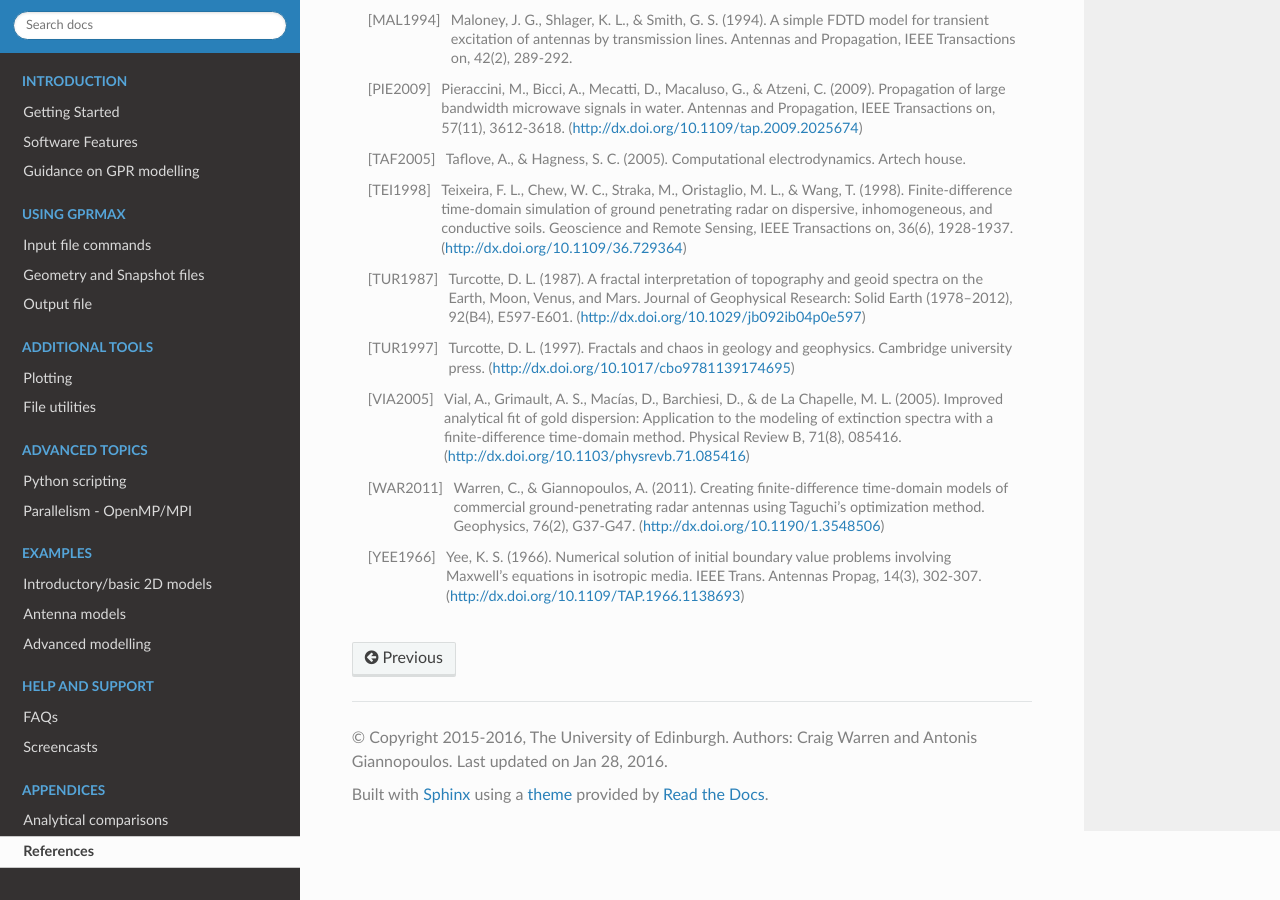
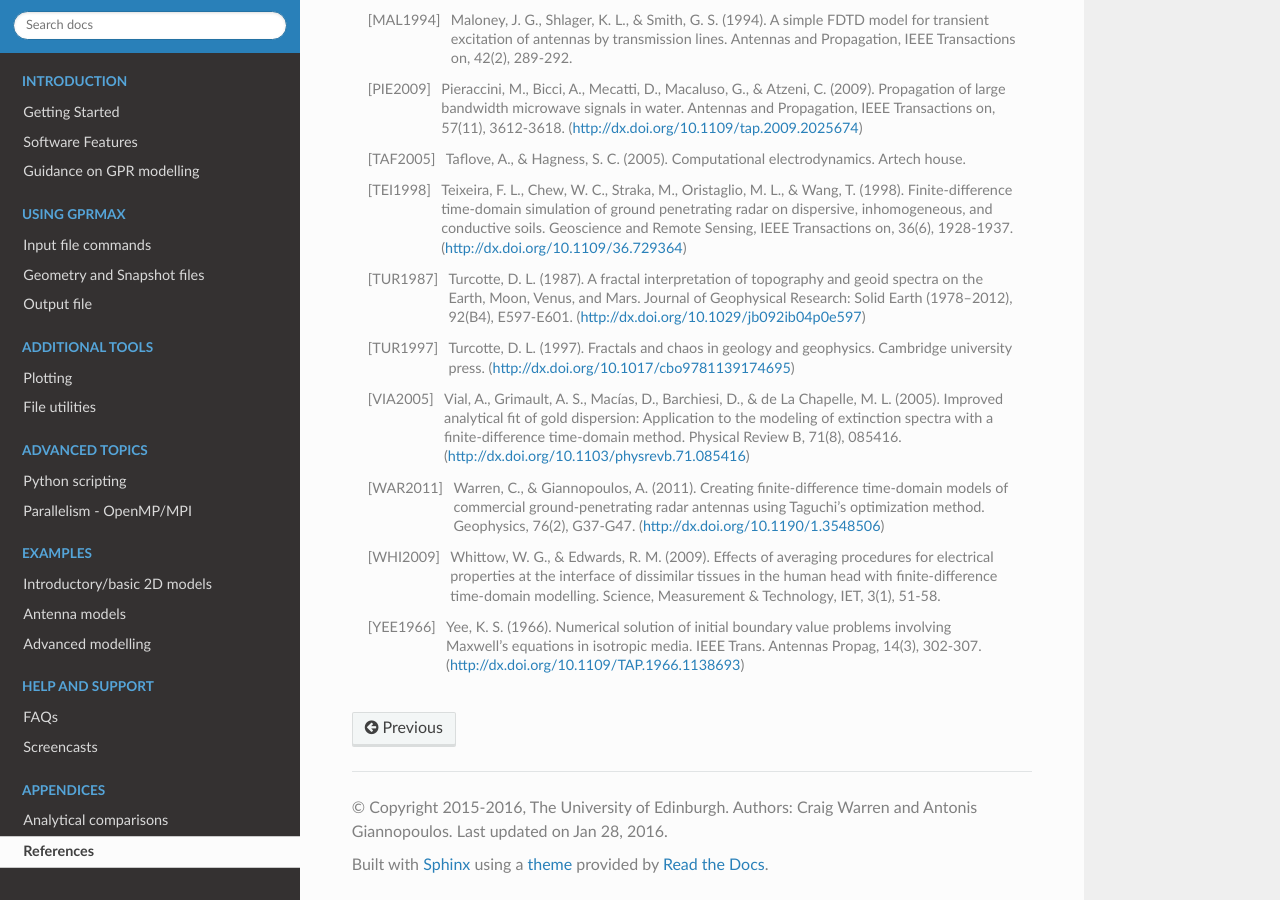
Before and after one commit to gprMax/gprMax, a Sphinx documentation site: the page built from docs/source/references.rst, in a window 1280 px wide and 900 px high, scrolled down 1155 px. Built offline with Sphinx 7.4.7 and the Read the Docs theme 2.0.0, drawn with Linux system fonts in a browser that asks for light colours.

Commit message:
Added reference on dielectric property averaging at boundaries.

```diff
--- a/docs/source/references.rst
+++ b/docs/source/references.rst
@@ -25,4 +25,5 @@ References
 .. [TUR1997] Turcotte, D. L. (1997). Fractals and chaos in geology and geophysics. Cambridge university press. (http://dx.doi.org/10.1017/cbo9781139174695)
 .. [VIA2005] Vial, A., Grimault, A. S., Macías, D., Barchiesi, D., & de La Chapelle, M. L. (2005). Improved analytical fit of gold dispersion: Application to the modeling of extinction spectra with a finite-difference time-domain method. Physical Review B, 71(8), 085416. (http://dx.doi.org/10.1103/physrevb.71.085416)
 .. [WAR2011] Warren, C., & Giannopoulos, A. (2011). Creating finite-difference time-domain models of commercial ground-penetrating radar antennas using Taguchi’s optimization method. Geophysics, 76(2), G37-G47. (http://dx.doi.org/10.1190/1.3548506)
+.. [WHI2009] Whittow, W. G., & Edwards, R. M. (2009). Effects of averaging procedures for electrical properties at the interface of dissimilar tissues in the human head with finite-difference time-domain modelling. Science, Measurement & Technology, IET, 3(1), 51-58.
 .. [YEE1966] Yee, K. S. (1966). Numerical solution of initial boundary value problems involving Maxwell’s equations in isotropic media. IEEE Trans. Antennas Propag, 14(3), 302-307. (http://dx.doi.org/10.1109/TAP.1966.1138693)
```
